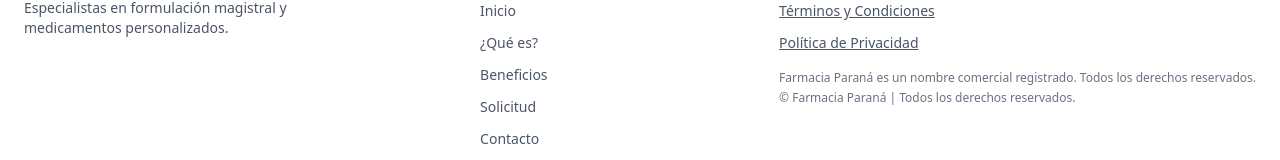
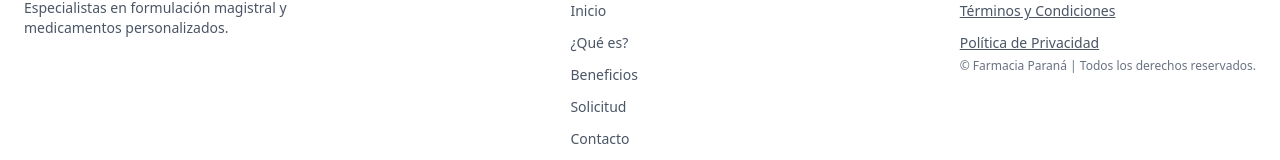
Before and after one commit to tomaslami/farmacia-parana, a Next.js app: page / in a window 1280 px wide. Shown: the part 3924-4084 px from the top of the page. Built offline with nearby package versions, Linux system fonts and the light colour scheme; no server answers.

Commit message:
fix: remove redundant copyright notice from Footer component

```diff
--- a/src/components/Footer.tsx
+++ b/src/components/Footer.tsx
@@ -72,9 +72,6 @@
                 </Link>
               </li>
             </ul>
-            <p className="text-xs text-gray-500 mt-4">
-              Farmacia Paraná es un nombre comercial registrado. Todos los derechos reservados.
-            </p>
             <p className="text-xs text-gray-500 mt-1">© Farmacia Paraná | Todos los derechos reservados.</p>
           </div>
         </div>
```
